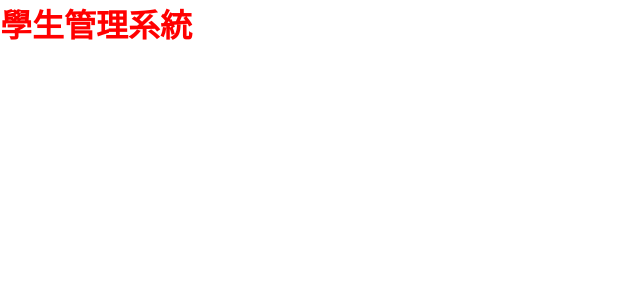
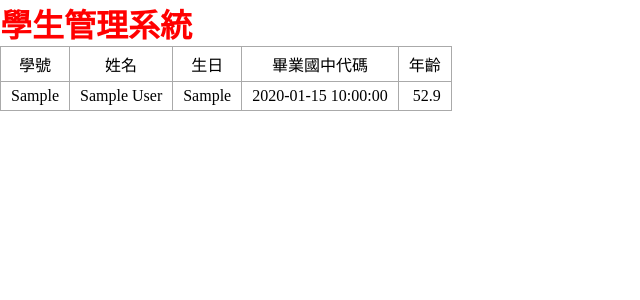
Before and after one commit to mokshayang/students, a PHP site: page / in a window 1280 px wide. Shown: the top 300 px of the page, without its empty margins (0-640 px from the left). Run offline with PHP 8.4, Linux system fonts and the light colour scheme; tables that the repository leaves empty or names only in its code hold one stand-in row (values such as "Sample post").

Commit message:
簡單表格

```diff
--- a/index.php
+++ b/index.php
@@ -4,7 +4,7 @@
     <meta charset="UTF-8">
     <meta http-equiv="X-UA-Compatible" content="IE=edge">
     <meta name="viewport" content="width=device-width, initial-scale=1.0">
-    <link rel="stylesheet" href="style.css">
+    <link rel="stylesheet" href="style.css" type="text/css">
     <title>學生管理系統</title>
 
 </head>
@@ -14,15 +14,38 @@
 $dsn="mysql:host=localhost;charset=utf8;dbname=school";
 $pdo= new PDO($dsn,'moksha','ji308120');//連線物件 PDO();
 
-$sql="SELECT * FROM `students` ";
-$result=$pdo->query($sql);//連線到資料表data了
-$rows=$result->fetch(PDO::FETCH_NAMED);//對資料表fetch(拿取資料);
-$rows=$result->fetch(PDO::FETCH_NAMED);
-// $rows=$pdo->query($sql)->fetchAll(PDO::FETCH_NAMED);
+$sql="SELECT * FROM `students` LIMIT 20 ";
+//$result=$pdo->query($sql);//連線到資料表data了
+//$rows=$result->fetch(PDO::FETCH_NAMED);//對資料表fetch(拿取資料);
+//$rows=$result->fetch(PDO::FETCH_NAMED);
+ $rows=$pdo->query($sql)->fetchAll(PDO::FETCH_ASSOC);
 
-echo "<pre>";
-print_r($rows);
-echo "</pre>";
+// echo "<pre>";
+// print_r($rows);
+// echo "</pre>";
 ?>
+
+<table border="1" id="list-students">
+    <tr>
+        <td>學號</td>
+        <td>姓名</td>
+        <td>生日</td>
+        <td>畢業國中代碼</td>
+        <td>年齡</td>
+    </tr>
+<?php
+foreach($rows as $row){
+    $age=round((strtotime('now')-strtotime($row['birthday']))/(60*60*24*365),1);
+
+    echo "<tr>";
+    echo "<td>{$row['school_num']}</td>";
+    echo "<td>{$row['name']}</td>";
+    echo "<td>{$row['birthday']}</td>";
+    echo "<td>{$row['graduate_at']}</td>";
+    echo "<td>{$age}</td>";
+    echo "</tr>";
+}
+?>
+</table>
 </body>
 </html>
--- a/style.css
+++ b/style.css
@@ -6,3 +6,14 @@
 h1{
     color:red;
 }
+#list-students{
+    border-collapse: collapse;
+}
+#list-students td {
+    border:1px solid #aaa;
+    padding: 5px 10px;
+    text-align: center;
+}
+#list-students td:nth-last-child(1){
+    text-align: right;
+}
```
